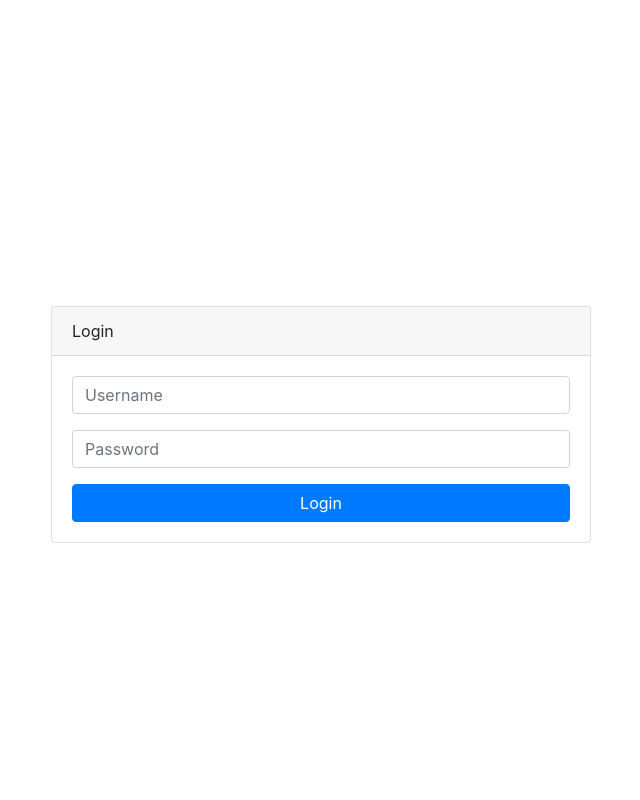
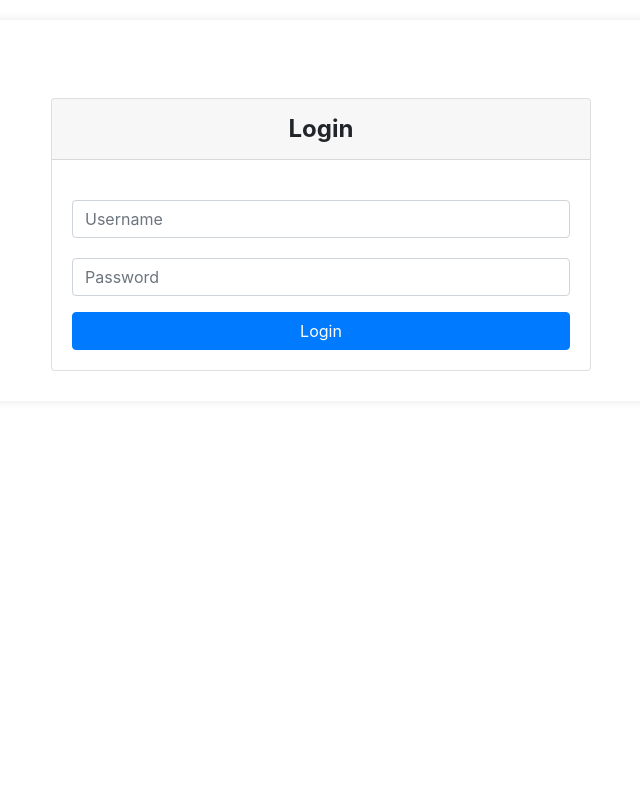
Before and after one commit to jobet1995/SchoolEnrolling, a Python web app: template templates/index.html in a window 1280 px wide. Shown: the whole page, without its empty margins (319-959 px from the left). Run offline with Jinja, Linux system fonts and the light colour scheme; the template is opened without the code that fills it, so the values that code supplies are empty.

Commit message:
modified css

```diff
--- a/static/style.css
+++ b/static/style.css
@@ -1,57 +1,37 @@
-@import url('https://fonts.googleapis.com/css2?family=Poppins:wght@300;400;500;600;700;800;900&display=swap');
-
-
 body {
-  display: flex;
-  justify-content: center;
-  align-items: center;
-  height: 100vh;
-  margin: 0;
+    background-color: #f4f4f4;
+    animation: fadeIn 1s ease-in;
 }
 
-.wrapper {
-  text-align: center;
+@keyframes fadeIn {
+    0% {
+        opacity: 0;
+    }
+    100% {
+        opacity: 1;
+    }
 }
 
-.logo {
-  margin-bottom: 20px;
+.container {
+    background-color: #fff;
+    border-radius: 10px;
+    box-shadow: 0px 0px 10px rgba(0, 0, 0, 0.1);
+    padding: 30px;
+    margin-top: 20px;
+    animation: fadeIn 1s ease-in;
 }
 
-.logo img {
-  width: 20px;
-  height: 20px;
+.card-header {
+    text-align: center;
+    font-weight: bold;
+    font-size: 24px;
 }
 
-.form-field {
-  margin-bottom: 20px;
+.form-group {
+    margin-top: 20px;
 }
 
-.btn {
-  background-color: #1da1f2;
-  color: white;
-  padding: 10px 20px;
-  border: none;
-  border-radius: 5px;
-  cursor: pointer;
+.btn-primary {
+    background-color: #007BFF;
+    border: none;
 }
-
-.logo img {
-  width: 100px;
-  height: auto;
-}
-
-.btn {
-  background-color: #1da1f2;
-  color: white;
-  padding: 10px 20px;
-  border: none;
-  border-radius: 5px;
-  cursor: pointer;
-}
-
-.container-border {
-  border: 2px solid #000;
-  padding: 20px;
-  border-radius: 10px;
-  box-shadow: 0 0 10px rgba(0, 0, 0, 0.2);
-}
```
